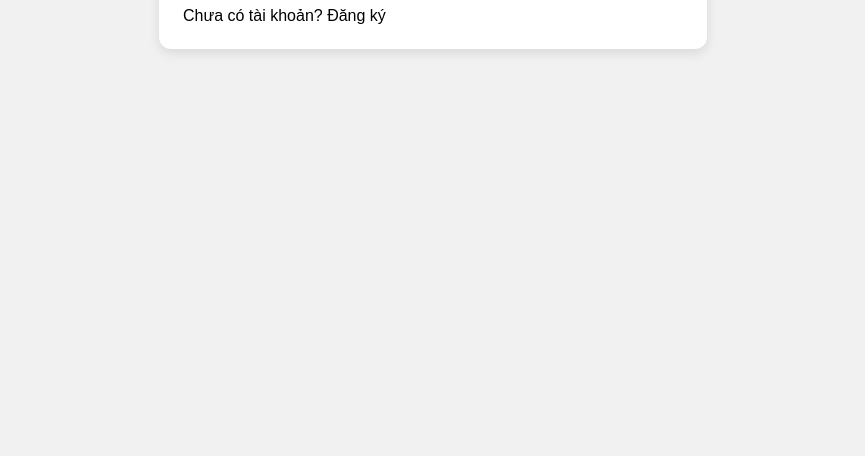
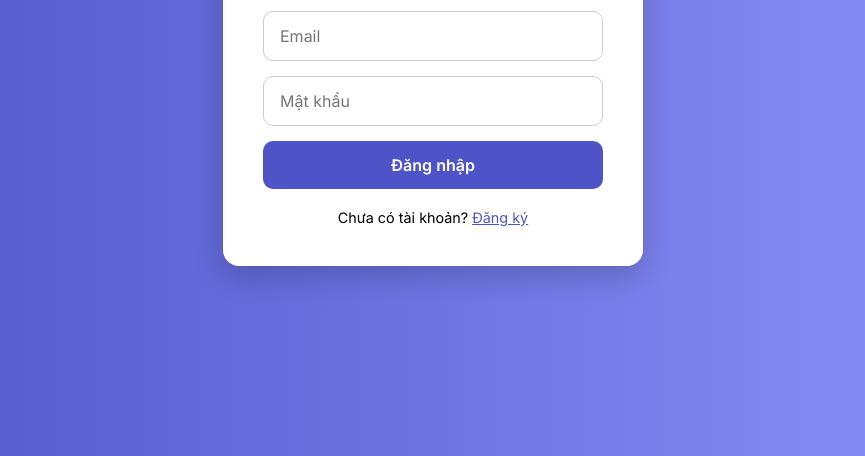
Before and after one commit to thuan-cell/web-code, a plain HTML site: page frontend/index.html in a window 1280 px wide. Shown: the part 344-800 px from the top of the page, without its empty margins (207-1072 px from the left). Drawn offline with nearby package versions, Linux system fonts and the light colour scheme; some packages are replaced by stand-ins of ours; a script that the page names is missing.

Commit message:
Add files via upload

```diff
--- a/frontend/style.css
+++ b/frontend/style.css
@@ -1,39 +1,36 @@
+* { box-sizing: border-box; font-family: 'Inter', sans-serif; }
+
 body {
-  font-family: Arial, sans-serif;
-  background-color: #f1f1f1;
-  padding: 40px;
+  margin: 0; padding: 0;
+  background: linear-gradient(to right, #4e54c8, #8f94fb);
+  display: flex; align-items: center; justify-content: center;
+  min-height: 100vh;
 }
+
 .container {
-  max-width: 500px;
-  margin: auto;
-  background: #fff;
-  padding: 24px;
-  border-radius: 12px;
-  box-shadow: 0 4px 12px rgba(0, 0, 0, 0.1);
-}
-h1, h2 {
+  background: white; padding: 40px; border-radius: 16px;
+  width: 100%; max-width: 420px; box-shadow: 0 10px 30px rgba(0,0,0,0.2);
   text-align: center;
 }
+
+h2 { color: #333; margin-bottom: 10px; }
+p { font-size: 0.9rem; color: #666; margin-bottom: 25px; }
+
 input {
-  width: 100%;
-  padding: 10px;
-  margin: 8px 0;
+  width: 100%; padding: 14px 16px; margin-bottom: 15px;
+  border-radius: 10px; border: 1px solid #ccc; font-size: 1rem;
 }
+
+input:focus { border-color: #4e54c8; outline: none; }
+
 button {
-  width: 100%;
-  padding: 12px;
-  background-color: #0077ff;
-  color: white;
-  border: none;
-  border-radius: 6px;
-  cursor: pointer;
-  margin-bottom: 10px;
+  width: 100%; padding: 14px;
+  background: #4e54c8; color: white; font-size: 1rem;
+  font-weight: 600; border: none; border-radius: 10px;
+  cursor: pointer; transition: background 0.3s ease;
 }
-button:hover {
-  background-color: #005fcc;
-}
-pre {
-  background: #eee;
-  padding: 10px;
-  overflow-x: auto;
-}
+
+button:hover { background: #3b3fbd; }
+
+.toggle { margin-top: 20px; font-size: 0.9rem; }
+.toggle a { color: #4e54c8; cursor: pointer; text-decoration: underline; }
```
